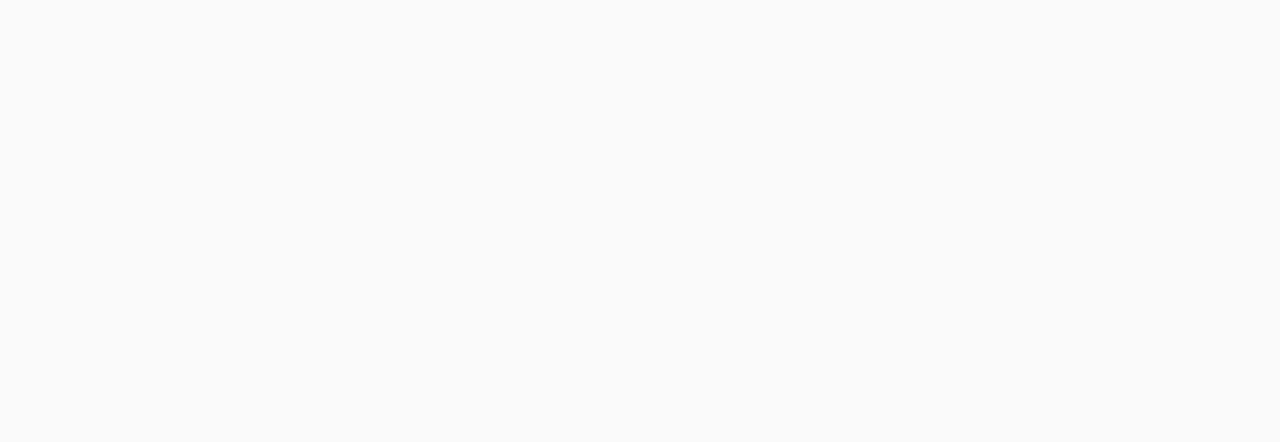
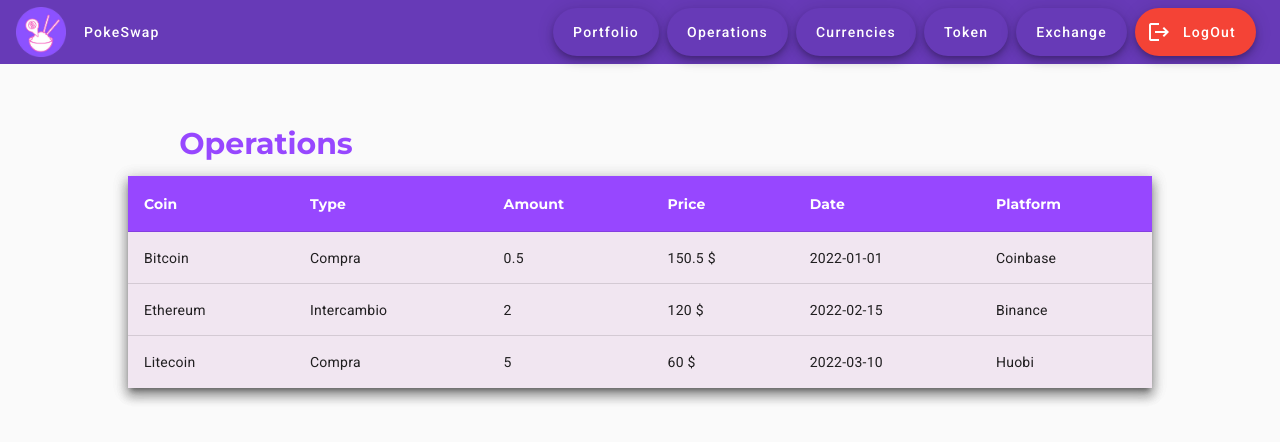
Before and after one commit to OpenFinance-upc-pre-202301-si729-sw53/PokeSwap-Frontend, an Angular app: page /dashboard/operations in a window 1280 px wide. Before the commit this address led to /. Shown: the top 442 px of the page. Built offline with nearby package versions, Linux system fonts and the light colour scheme.

Commit message:
operations

```diff
--- a/src/app/app-routing.module.ts
+++ b/src/app/app-routing.module.ts
@@ -9,6 +9,7 @@
 import { TokensListComponent } from './components/tokens-list/tokens-list.component';
 import { RegisterComponent } from './components/register/register.component';
 import { DashboardComponent } from './components/dashboard/dashboard.component';
+import { OperationsComponent } from './components/operations/operations.component';
 
 const routes: Routes = [
   { path: '', redirectTo: 'home', pathMatch: 'full' },
@@ -25,6 +26,9 @@
   { path: 'dashboard/exchange', component: ExchangeComponent, pathMatch: 'full' },
   { path: 'portfolio', redirectTo: 'dashboard/portfolio'},
   { path: 'dashboard/portfolio', component: TokensListComponent, pathMatch: 'full' },
+  { path: 'operations', redirectTo: 'dashboard/operations'},
+  { path: 'dashboard/operations', component: OperationsComponent, pathMatch: 'full' },
+
 ];
 
 @NgModule({
--- a/src/app/app.module.ts
+++ b/src/app/app.module.ts
@@ -17,6 +17,7 @@
 import { HttpClientModule } from '@angular/common/http';
 import { RegisterComponent } from './components/register/register.component';
 import { DashboardComponent } from './components/dashboard/dashboard.component';
+import { OperationsComponent } from './components/operations/operations.component';
 
 @NgModule({
   declarations: [
@@ -32,6 +33,7 @@
     TokensListComponent,
     RegisterComponent,
     DashboardComponent,
+    OperationsComponent,
   ],
   imports: [
     BrowserModule,
--- /dev/null
+++ b/src/app/components/operations/operations.component.html
@@ -0,0 +1,42 @@
+<div class="table_container">
+    <h1>Operations</h1>
+    <div class="mat-elevation-z8">
+        <table mat-table [dataSource]="dataSource" class="mat-elevation-z8">
+            <ng-container matColumnDef="coin">
+              <th mat-header-cell *matHeaderCellDef>Coin</th>
+              <td mat-cell *matCellDef="let element">{{ element.coin }}</td>
+            </ng-container>
+
+            <ng-container matColumnDef="type">
+              <th mat-header-cell *matHeaderCellDef>Type</th>
+              <td mat-cell *matCellDef="let element">{{ element.type }}</td>
+            </ng-container>
+
+            <ng-container matColumnDef="amount">
+              <th mat-header-cell *matHeaderCellDef>Amount</th>
+              <td mat-cell *matCellDef="let element">{{ element.amount }}</td>
+            </ng-container>
+
+            <ng-container matColumnDef="price">
+              <th mat-header-cell *matHeaderCellDef>Price</th>
+              <td mat-cell *matCellDef="let element">{{ element.price }} $</td>
+            </ng-container>
+
+            <ng-container matColumnDef="date">
+                <th mat-header-cell *matHeaderCellDef>Date</th>
+                <td mat-cell *matCellDef="let element">{{ element.date }}</td>
+              </ng-container>
+
+            <ng-container matColumnDef="platform">
+              <th mat-header-cell *matHeaderCellDef>Platform</th>
+              <td mat-cell *matCellDef="let element">{{ element.platform }}</td>
+            </ng-container>
+
+
+            <tr mat-header-row *matHeaderRowDef="displayedColumns"></tr>
+            <tr mat-row *matRowDef="let row; columns: displayedColumns"></tr>
+
+          </table>
+
+      </div>
+</div>
--- /dev/null
+++ b/src/app/components/operations/operations.component.scss
@@ -0,0 +1,29 @@
+.table_container{
+    width: 80%;
+    display: flex;
+    flex-direction: column;
+    justify-content: space-evenly;
+    padding-top: 5%;
+    margin: auto;
+}
+
+.table_container h1{
+    font-family: 'Montserrat', sans-serif;
+    font-weight: bold;
+    color: #9747FF;
+    margin-left: 5%;
+    font-size: 30px;
+}
+
+.mat-elevation-z8{
+    background-color: rgb(241, 230, 241);
+    align-items: center;
+
+}
+
+.mat-elevation-z8 th{
+    background-color: #9747FF;
+    font-weight: bold;
+    font-family: 'Montserrat', sans-serif;
+    color: white;
+}
--- /dev/null
+++ b/src/app/components/operations/operations.component.ts
@@ -0,0 +1,42 @@
+import { Component } from '@angular/core';
+import { MatTableDataSource } from '@angular/material/table';
+
+interface IRecords{
+  coin: string;
+  type: string;
+  amount: number;
+  price: number;
+  date: string;
+  platform: string;
+}
+
+const RecordData : IRecords[] = [
+  { coin: 'Bitcoin', type: 'Compra', amount: 0.5, price: 150.50, date: '2022-01-01', platform: 'Coinbase' },
+  { coin: 'Ethereum', type: 'Intercambio', amount: 2, price: 120, date: '2022-02-15', platform: 'Binance' },
+  { coin: 'Litecoin', type: 'Compra', amount: 5, price: 60, date: '2022-03-10', platform: 'Huobi' },
+];
+
+
+
+@Component({
+  selector: 'app-operations',
+  templateUrl: './operations.component.html',
+  styleUrls: ['./operations.component.scss']
+})
+export class OperationsComponent {
+  displayedColumns: string[] = [
+    'coin',
+    'type',
+    'amount',
+    'price',
+    'date',
+    'platform',
+  ];
+  dataSource = new MatTableDataSource();
+
+  ngOnInit(){
+    this.dataSource.data = RecordData;
+    console.log(this.dataSource.data)
+  }
+
+}
--- a/src/app/components/toolbar/toolbar.component.html
+++ b/src/app/components/toolbar/toolbar.component.html
@@ -12,6 +12,17 @@
   >
     Portfolio
   </button>
+
+  <button
+    mat-fab
+    extended
+    color="primary"
+    aria-label="Button for 'operations'"
+    routerLink="operations"
+  >
+    Operations
+  </button>
+
 
   <button
     mat-fab
```
Also changed, not shown: 1 other file (tests, documents, lock files or other folders).
